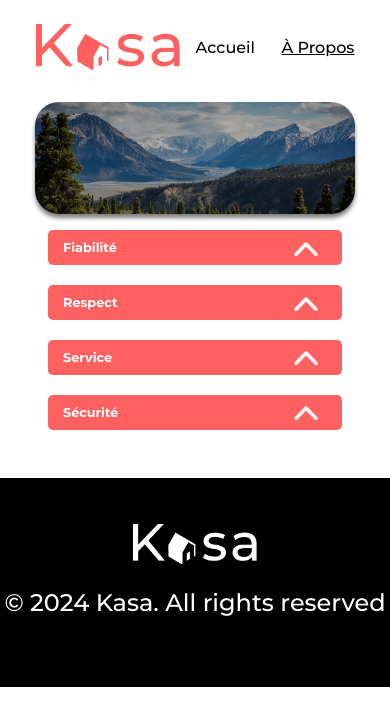
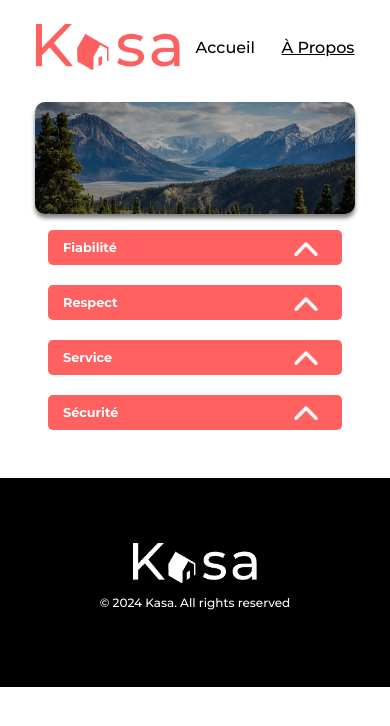
Before and after one commit to Guillaumedev69/Kasa-Fr, a React (Vite) app: page /about in a window 390 px wide. Shown: the top 726 px of the page. Built offline with nearby package versions, Linux system fonts and the light colour scheme.

Commit message:
v2 responsiv avec gestion btn carrousel

```diff
--- a/src/components/Cards.jsx
+++ b/src/components/Cards.jsx
@@ -10,7 +10,7 @@ const Cards = ({ cardsTitle, cardsImg }) => {
         src={cardsImg}
         alt={`aperçu photo de la location : ${cardsTitle}"`}
         className="cards__img"
-        />
+      />
     </div>
   );
 };
--- a/src/components/Carrousel.jsx
+++ b/src/components/Carrousel.jsx
@@ -13,30 +13,43 @@ const Carrousel = () => {
   const pictures = rentalData ? rentalData.pictures : [];
 
   const handlePrevClick = () => {
-    setCurrentImageIndex((prevIndex) => (prevIndex === 0 ? pictures.length - 1 : prevIndex - 1));
+    setCurrentImageIndex((prevIndex) =>
+      prevIndex === 0 ? pictures.length - 1 : prevIndex - 1
+    );
   };
 
   const handleNextClick = () => {
-    setCurrentImageIndex((prevIndex) => (prevIndex === pictures.length - 1 ? 0 : prevIndex + 1));
+    setCurrentImageIndex((prevIndex) =>
+      prevIndex === pictures.length - 1 ? 0 : prevIndex + 1
+    );
   };
-
 
   return (
     <div className="carrousel">
-      <img className="carrousel__img" src={pictures[currentImageIndex]} alt="photo de l'appartement à louer" />
+      <img
+        className="carrousel__img"
+        src={pictures[currentImageIndex]}
+        alt="photo de l'appartement à louer"
+      />
+      {pictures.length > 1 && (
+        <>
           <img
             className="carrousel__btn btnleft"
             src={BtnLeft}
             alt="Bouton du carrousel pour sélectionner l'image précédente"
             onClick={handlePrevClick}
           />
-      <div className="carrousel__counter">{currentImageIndex + 1}/{pictures.length}</div>
+          <div className="carrousel__counter">
+            {currentImageIndex + 1}/{pictures.length}
+          </div>
           <img
             className="carrousel__btn btnright"
             src={BtnRight}
             alt="Bouton du carrousel pour sélectionner l'image suivante"
             onClick={handleNextClick}
           />
+        </>
+      )}
     </div>
   );
 };
--- a/src/components/Dropdown.jsx
+++ b/src/components/Dropdown.jsx
@@ -10,9 +10,7 @@ const Dropdown = ({ titleDropdown, contentDropdown, listDropdown }) => {
     setIsOpen(!isOpen);
   };
 
-  useEffect(() => {
-    // Vous pouvez ajouter ici des effets de côté liés à l'ouverture/fermeture du dropdown, si nécessaire
-  }, [isOpen]);
+  useEffect(() => {}, [isOpen]);
 
   return (
     <div className="dropdown">
--- a/src/components/Footer.jsx
+++ b/src/components/Footer.jsx
@@ -1,5 +1,5 @@
 import LogoWhite from "../assets/Logo.webp";
-import "../styles/Footer.scss"
+import "../styles/Footer.scss";
 const Footer = () => {
   return (
     <footer>
--- a/src/components/MainNotFound.jsx
+++ b/src/components/MainNotFound.jsx
@@ -4,7 +4,9 @@ const MainNotFound = () => {
   return (
     <main className="main404">
       <h1 className="main404__title">404</h1>
-      <p className="main404__text">Oups! La page que vous demandez nexiste pas.</p>
+      <p className="main404__text">
+        Oups! La page que vous demandez nexiste pas.
+      </p>
       <Link to="/" className="main404__link">
         Retournez sur la page daccueil
       </Link>
--- a/src/components/RentalHost.jsx
+++ b/src/components/RentalHost.jsx
@@ -7,7 +7,11 @@ const RentalHost = ({ nameHost, imgHostUrl }) => {
         <p className="nametext">{nameHost}</p>
       </div>
       <div className="host__containerimg">
-        <img className="host__img" src={`${imgHostUrl}`} alt="Photo du loueur" />
+        <img
+          className="host__img"
+          src={`${imgHostUrl}`}
+          alt="Photo du loueur"
+        />
       </div>
     </div>
   );
--- a/src/components/RentalInfo.jsx
+++ b/src/components/RentalInfo.jsx
@@ -13,8 +13,8 @@ const RentalInfo = ({ rentalTitle, rentalAdress }) => {
     <div className="info">
       <div className="info__infoBox">
         <div className="info_infoBoxTitleAdress">
-        <h1 className="info__title">{rentalTitle}</h1>
-        <address className="info__adress">{rentalAdress}</address>
+          <h1 className="info__title">{rentalTitle}</h1>
+          <address className="info__adress">{rentalAdress}</address>
         </div>
         <div className="tagContainer">
           {Data.tags.map((tag, index) => (
--- a/src/components/RentalRate.jsx
+++ b/src/components/RentalRate.jsx
@@ -21,11 +21,7 @@ const RentalRate = () => {
     return stars;
   };
 
-    return (
-        <div className="rate">
-            {renderStars()}
-        </div>
-    );
+  return <div className="rate">{renderStars()}</div>;
 };
 
 export default RentalRate;
--- a/src/components/RentalTag.jsx
+++ b/src/components/RentalTag.jsx
@@ -1,13 +1,10 @@
 import "../styles/RentalTag.scss";
 import PropTypes from "prop-types";
 
-
 const RentalTag = ({ textTag }) => {
-
-
   return (
     <div className="tag">
-        <p className="tag__text" >{textTag}</p>
+      <p className="tag__text">{textTag}</p>
     </div>
   );
 };
--- a/src/pages/About.jsx
+++ b/src/pages/About.jsx
@@ -3,13 +3,13 @@ import Footer from "../components/Footer";
 import Header from "../components/Header";
 import ImageBannerAbout from "../assets/ImgMontagne.webp";
 import Dropdown from "../components/Dropdown";
-import "../styles/Page.scss"
+import "../styles/Page.scss";
 
 const About = () => {
   return (
     <div className="page">
       <div className="page__header">
-      <Header />
+        <Header />
       </div>
       <div className="page__main">
         <Banner imageUrl={ImageBannerAbout} withOpacity={false} />
@@ -40,7 +40,7 @@ const About = () => {
         </section>
       </div>
       <div className="page__footer">
-      <Footer />
+        <Footer />
       </div>
     </div>
   );
--- a/src/styles/Banner.scss
+++ b/src/styles/Banner.scss
@@ -1,3 +1,5 @@
+$radius-banner: 1.5rem;
+$radius-banner-mobile : 0.625rem;
 .banner {
     width: 100%;
     position: relative;
@@ -8,7 +10,7 @@
     background-position: center;
     background-size: cover;
     height: 14rem;
-    border-radius: 1.5rem;
+    border-radius: $radius-banner;
     box-shadow: rgba(0, 0, 0, 0.5) 0px 4px 4px;
     .banner__title {
         text-shadow: #000000 1px 1px, #000000 -1px 1px, #000000 -1px -1px, #000000 1px -1px;
@@ -26,7 +28,7 @@
     width: 100%;
     height: 100%;
     background-color: rgba(0, 0, 0, 0.3);
-    border-radius: 1.5rem;
+    border-radius: $radius-banner;
 }
 .banner__withOpacity::before {
     content: "";
@@ -36,7 +38,7 @@
     width: 100%;
     height: 100%;
     background-color: rgba(0, 0, 0, 0.6);
-    border-radius: 1.5rem;
+    border-radius: $radius-banner;
 }
 
 @media (max-width:426px) {
@@ -44,6 +46,7 @@
         width: 20rem;
         height: 7rem;
         justify-content: start;
+        border-radius: $radius-banner-mobile;
         .banner__title {
             margin-left: 1rem;
             font-size: 1.5rem;
@@ -53,4 +56,10 @@
             }
         }
     }
+    .banner::before{
+        border-radius: $radius-banner-mobile;
+    }
+    .banner__withOpacity::before{
+        border-radius: $radius-banner-mobile;
+    }
 }
--- a/src/styles/Footer.scss
+++ b/src/styles/Footer.scss
@@ -16,3 +16,11 @@ footer{
         font-weight: 500;
     }
 }
+
+@media (max-width:426px) {
+    footer{
+        .footer__text{
+            font-size: 0.75rem;
+        }
+    }
+}
```
Lines whose indentation alone changed are shown as unchanged.
